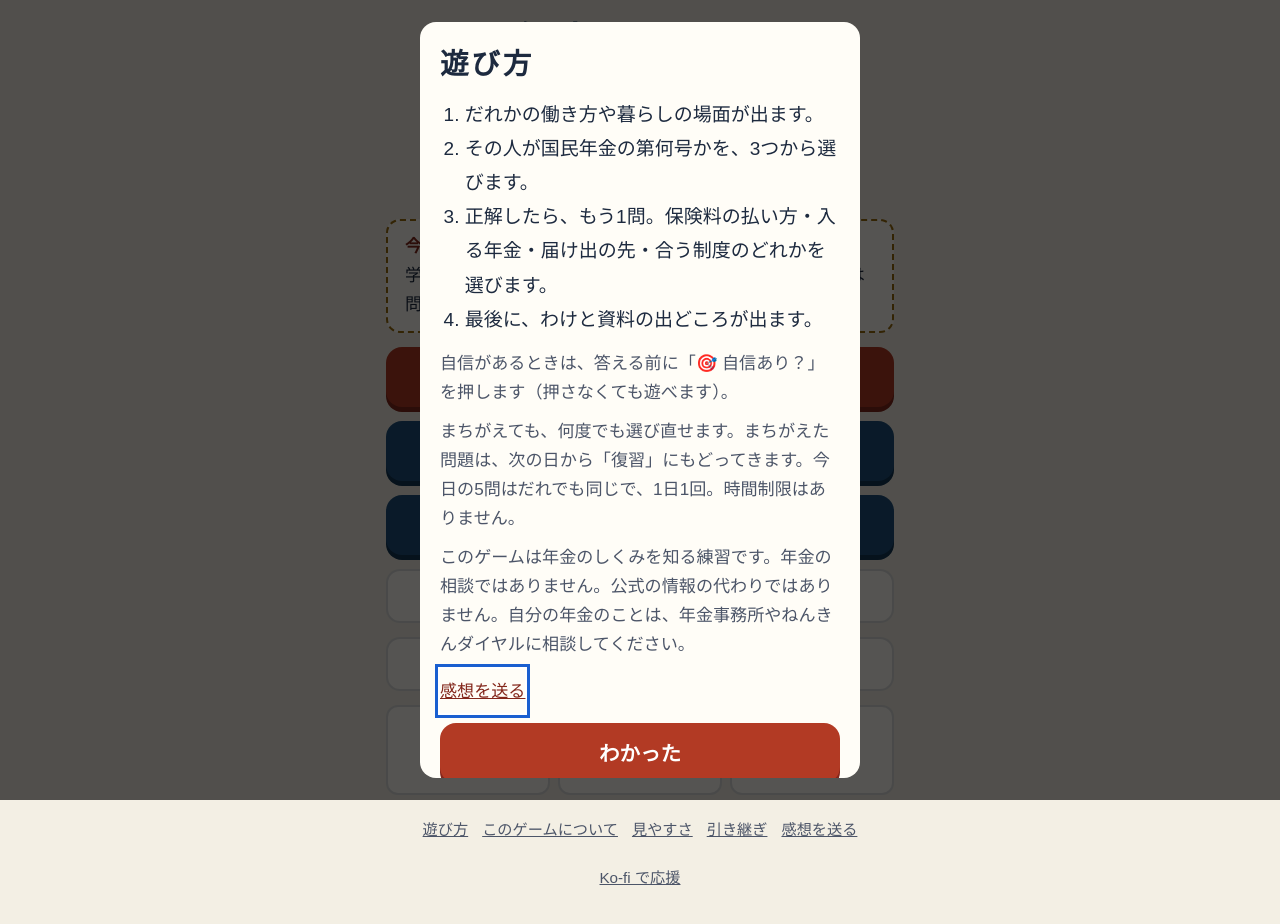
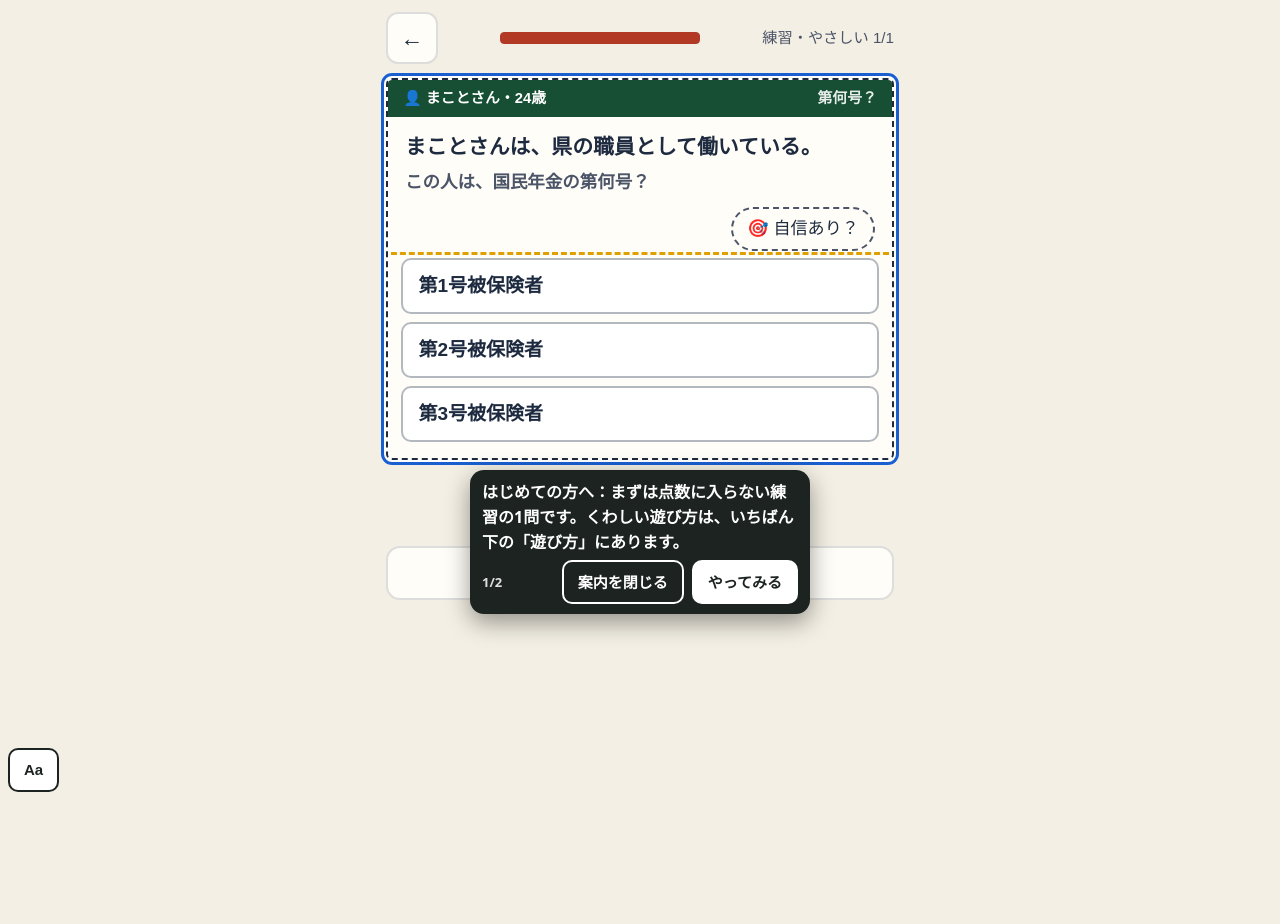
Before and after one commit to satou-aaaaa/nenkin-shikumi, a plain HTML site: page index.html in a window 1280 px wide. After the commit the page ends 800 px from the top, so only its background shows below. Drawn offline with Linux system fonts and the light colour scheme; a web font is replaced by a local one.

Commit message:
ひな形の共通部品を写す（shared-workflows 67f7985） (#10)
Co-authored-by: template-sync <41898283+github-actions[bot]@users.noreply.github.com>

```diff
--- a/index.html
+++ b/index.html
@@ -341,7 +341,8 @@ html.a11y-say body{padding-bottom:calc(64px + env(safe-area-inset-bottom,0px))!i
 //      （incidents/2026-11-21-hand-copied-helpers-drift.md）。
 //      あわせて、はじめて遊ぶ人への案内（吹き出し Core.coach）を足した。長い「遊び方」の窓の代わりに、練習の1問を遊びながら
 //      その場で一言ずつ教える（NN/g「Mobile Instructional Overlays」・Andersen ほか CHI 2012「The Impact of Tutorials on Games of Varying Complexity」）。
-//   3: 2026-11-22 吹き出しを出しているあいだ 0.4 秒ごとに場所を測り直す（古い場所に残って押す所を隠すことがあった）。ボタンの字を「案内を閉じる」に
+//   3: 2026-11-22 吹き出しを出しているあいだ 0.4 秒ごとに場所を測り直す（古い場所に残って押す所を隠すことがあった）。ボタンの字を「案内を閉じる」に。
+//      段の wait（その所が出るまで待つ）を足した。全ゲームの「はじめての練習」を sync-template の migrateFirstPlay が足すため
 //   2: 2026-11-22 感想フォームのゲーム名を、渡さなければ題（<title>）から入れる。sync-template が全ゲームを game-core に切り替える（migrateCore）ため
 // 決まり: 外へ通信しない。ゲームの関数の名前（toast・buzz など）は上書きしない（Core.toast などで呼ぶ）。
 (function () {
@@ -427,6 +428,7 @@ html.a11y-say body{padding-bottom:calc(64px + env(safe-area-inset-bottom,0px))!i
   //   sel   …… 吹き出しを付ける所。まだ画面に無いあいだは待つ（ゲームが画面を作り直しても付け直す）
   //   until …… その所が画面に出たら次へ進む（答えた・正解した など）。無ければ sel を押したら次へ
   //   button …… 押すと次へ進むボタンの字（読むだけの吹き出し）
+  //   wait  …… その所が画面に出るまで、この吹き出しは出さずに待つ（答えたあとにだけ「次へ」を指す など）
   //   pos   …… "below"（既定）か "above"。その側に場所が無ければ、ページを少し動かして場所を空ける（読む所を隠さないため）
   // 吹き出しは押す所を隠さない（上か下の空いたほうに出す）。「案内を閉じる」と Esc でいつでもやめられる。
   const coach = (() => {
@@ -461,7 +463,7 @@ html.a11y-say body{padding-bottom:calc(64px + env(safe-area-inset-bottom,0px))!i
       while (steps && i < steps.length && steps[i].until && find(steps[i].until)) i++;
       if (!steps) return;
       if (i >= steps.length) return stop(true);
-      const st = steps[i], el = find(st.sel);
+      const st = steps[i], el = st.wait && !find(st.wait) ? null : find(st.sel);
       if (!el) { box.hidden = true; mark(null); return; }
       box.hidden = false; mark(el);
       const fresh = shown !== i;
@@ -924,7 +926,7 @@ function home() {
   $("go-cal").onclick = () => cal();
   $("go-ach").onclick = achView;
   bindFooter();
-  if (!s.tut) openHow();
+  if (!s.tut) firstPlay();
 }
 function practiceMenu() {
   app.innerHTML = `<header><button class="icon" id="back" aria-label="もどる">←</button><h1>練習<small>今日の記録には入りません（しくみ帳には載ります）</small></h1></header>
@@ -935,6 +937,27 @@ function practiceMenu() {
   document.querySelectorAll(".lv button").forEach((b) => (b.onclick = () => startRun("p", +b.dataset.t)));
   bindFooter(); toTop();
 }
+// first-play:begin（shared-workflows の scripts/sync-template.mjs が足した。直すときはひな形を直す）
+// はじめての人：長い「遊び方」の窓を出さず、点数に入らない練習の1問を遊びながら、吹き出しで一言ずつ教える（game-core の Core.coach）。
+// 「見た」は始めたその場で残す（途中でやめても、次からはふつうに始まる。くわしい遊び方はいつでもいちばん下の「遊び方」から）
+const FIRST_STEPS = [
+  { sel: "#choices", button: "やってみる", text: "はじめての方へ：まずは点数に入らない練習の1問です。くわしい遊び方は、いちばん下の「遊び方」にあります。" },
+  { sel: "#next", wait: ".verdict", text: "できました。わけを読んだら、ここを押して進みます。" },
+];
+function firstPlay() {
+  save((s) => { s.tut = true; });
+  // 練習の入り口を開いて、いちばん上（いちばんやさしい）を押す。無ければ前の形（遊び方の窓）にもどす
+  practiceMenu();
+  const b = document.querySelector(".lv button");
+  if (!window.Core || !Core.coach || !b) { home(); return openHow(); }
+  b.click();
+  // 練習は1問だけにする（数を減らしてから描き直す）
+  save((s) => { const r = s.runs && s.runs.p; if (r && Array.isArray(r.list)) r.list = r.list.slice(0, 1); });
+  play();
+  // 案内を閉じた（Esc も）ら、1問の練習の途中経過を残さずにホームへ（ふだんの練習の「続きから」を出さない）
+  Core.coach.start(FIRST_STEPS, { home, onEnd: (done) => { if (done === false) { save((s) => { const r = s.runs && s.runs.p; if (r && !(r.res || []).length) delete s.runs.p; }); home(); } } });
+}
+// first-play:end
 function startRun(mode, opt) {
   const k = todayKey(); let ng = false;
   save((s) => {
```
Also changed, not shown: qa/run.mjs (+6 -5 lines).
